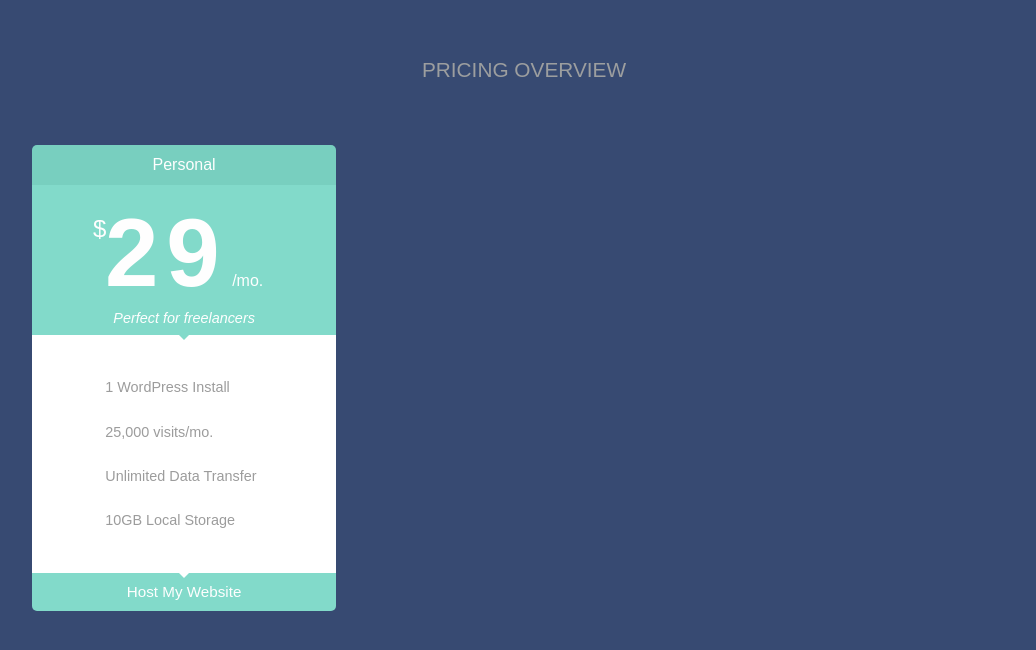
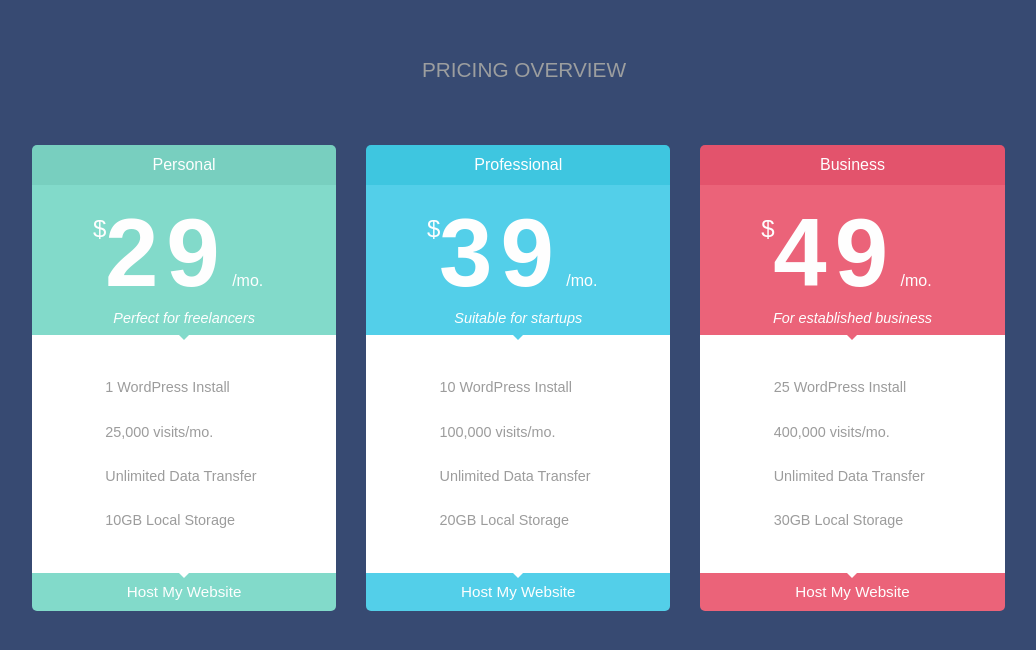
Before and after one commit to blay12cedric-zz/FlatDesign-PriceTable, a plain HTML site: page index.html in a window 1280 px wide. Shown: the whole page, without its empty margins (121-1157 px from the left). Drawn offline with Linux system fonts and the light colour scheme; a web font is replaced by a local one.

Commit message:
adding 2 other tables

```diff
--- a/index.html
+++ b/index.html
@@ -46,7 +46,64 @@
                 </div>
                 <!-- /PT-FOOTER -->
             </div>
+            <!-- /PERSONAL -->
+            <!-- PROFESSIONAL -->
+            <div class="block professional fl">
+                <h2 class="title">Professional</h2>
+                <!-- CONTENT -->
+                <div class="content">
+                    <p class="price">
+                        <sup>$</sup>
+                        <span>39</span>
+                        <sub>/mo.</sub>
+                    </p>
+                    <p class="hint">Suitable for startups</p>
+                </div>
+                <!-- /CONTENT -->
+                <!-- FEATURES -->
+                <ul class="features">
+                    <li><span class="fontawesome-cog"></span>10 WordPress Install</li>
+                    <li><span class="fontawesome-star"></span>100,000 visits/mo.</li>
+                    <li><span class="fontawesome-dashboard"></span>Unlimited Data Transfer</li>
+                    <li><span class="fontawesome-cloud"></span>20GB Local Storage</li>
+                </ul>
+                <!-- /FEATURES -->
+                <!-- PT-FOOTER -->
+                <div class="pt-footer">
+                    <p>Host My Website</p>
+                </div>
+                <!-- /PT-FOOTER -->
+            </div>
+            <!-- /PROFESSIONAL -->
+            <!-- BUSINESS -->
+            <div class="block business fl">
+                <h2 class="title">Business</h2>
+                <!-- CONTENT -->
+                <div class="content">
+                    <p class="price">
+                        <sup>$</sup>
+                        <span>49</span>
+                        <sub>/mo.</sub>
+                    </p>
+                    <p class="hint">For established business</p>
+                </div>
+                <!-- /CONTENT -->
 
+                <!-- FEATURES -->
+                <ul class="features">
+                    <li><span class="fontawesome-cog"></span>25 WordPress Install</li>
+                    <li><span class="fontawesome-star"></span>400,000 visits/mo.</li>
+                    <li><span class="fontawesome-dashboard"></span>Unlimited Data Transfer</li>
+                    <li><span class="fontawesome-cloud"></span>30GB Local Storage</li>
+                </ul>
+                <!-- /FEATURES -->
+
+                <!-- PT-FOOTER -->
+                <div class="pt-footer">
+                    <p>Host My Website</p>
+                </div>
+                <!-- /PT-FOOTER -->
+            </div>
             <!-- /BUSINESS -->
         </div>
         <!-- /PRICING-TABLE -->
```
